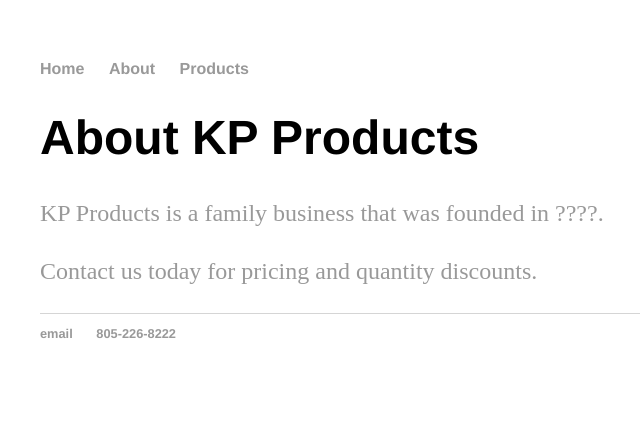
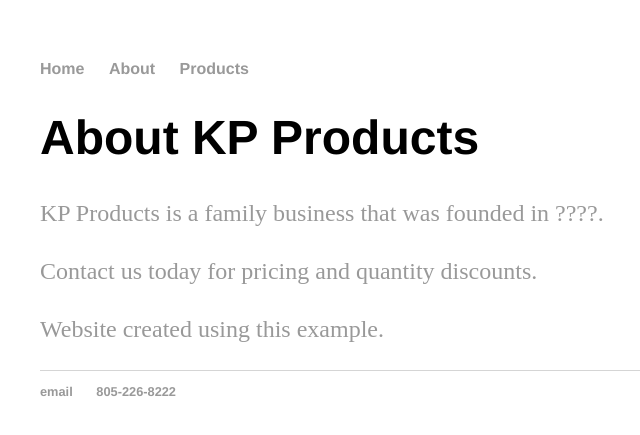
Before and after one commit to mkudija/kp-products, a Jekyll site: the page built from About/index.html, in a window 1280 px wide. Shown: the top 435 px of the page, without its empty margins (152-792 px from the left). Built offline with Jekyll 4.4.1, drawn with Linux system fonts in a browser that asks for light colours.

Commit message:
Update index.html

```diff
--- a/About/index.html
+++ b/About/index.html
@@ -6,4 +6,5 @@ title: About KP Products
 	<h1>About KP Products</h1>
 	<p><a>KP Products is a family business that was founded in ????.</a></p>
 	<p><a>Contact us today for pricing and quantity discounts.</a></p>
+	<p><a href="http://jmcglone.com/guides/github-pages/">Website created using this example.</a></p>
 </div><!-- /.blurb -->
```
